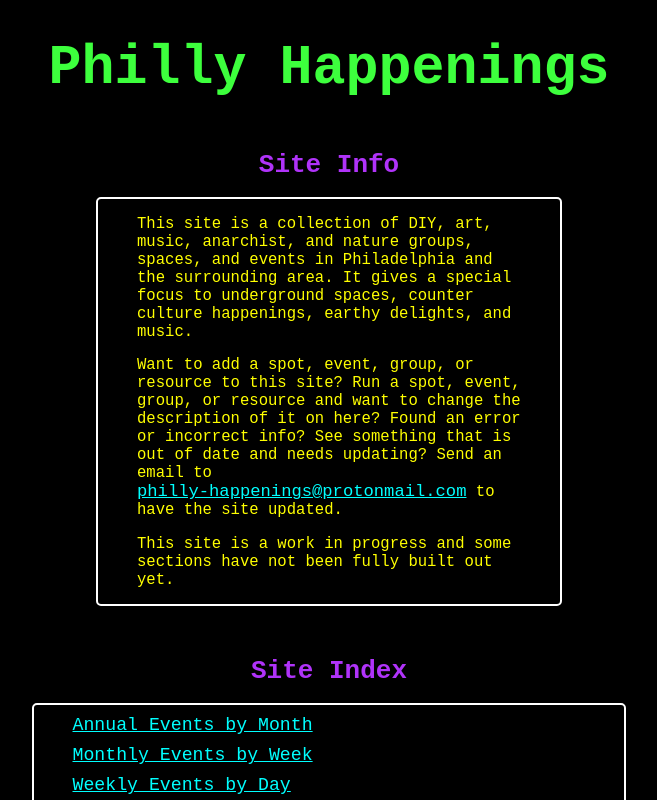
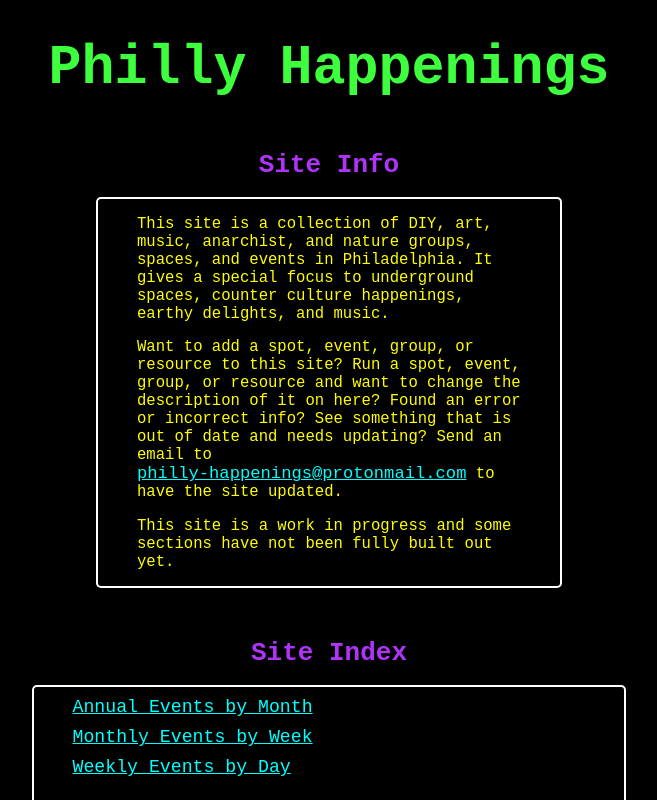
Before and after one commit to KLabWeb/Philly-Happenings, a React (Create React App) app: page / in a window 1280 px wide. Shown: the top 800 px of the page, without its empty margins (311-968 px from the left). Built offline with nearby package versions, Linux system fonts and the light colour scheme; the HTML template or start-up script is replaced by a standard one.

Commit message:
update site description

```diff
--- a/src/about.js
+++ b/src/about.js
@@ -6,7 +6,7 @@ export const About = () => {
     <div key={Math.random()} >
       <h1 id="about" className="category">Site Info</h1>
       <div className="aboutCard">
-        <p>This site is a collection of DIY, art, music, anarchist, and nature groups, spaces, and events in Philadelphia and the surrounding area. It gives a special focus to underground spaces, counter culture happenings, earthy delights, and music.</p>
+        <p>This site is a collection of DIY, art, music, anarchist, and nature groups, spaces, and events in Philadelphia. It gives a special focus to underground spaces, counter culture happenings, earthy delights, and music.</p>
 
         <p>Want to add a spot, event, group, or resource to this site? Run a spot, event, group, or resource and want to change the description of it on here? Found an error or incorrect info? See something that is out of date and needs updating? Send an email to <a href="mailto: philly-happenings@protonmail.com">philly-happenings@protonmail.com</a> to have the site updated.</p>
 
```
